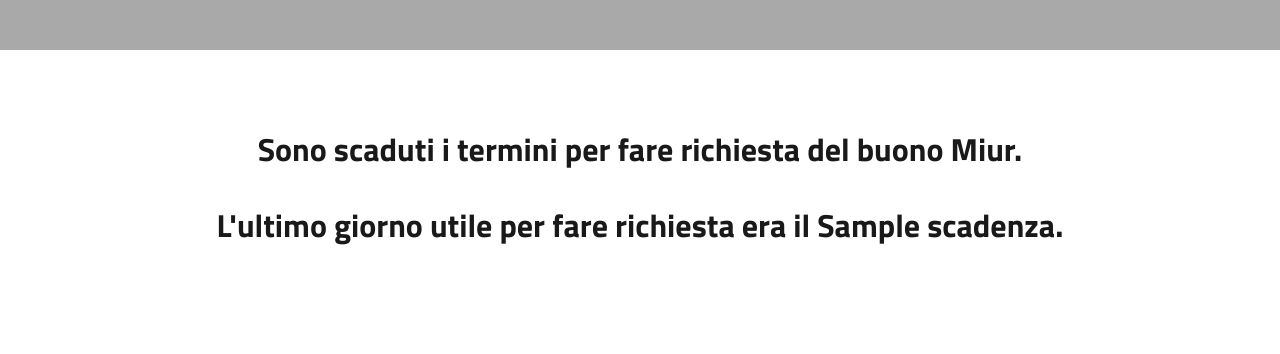
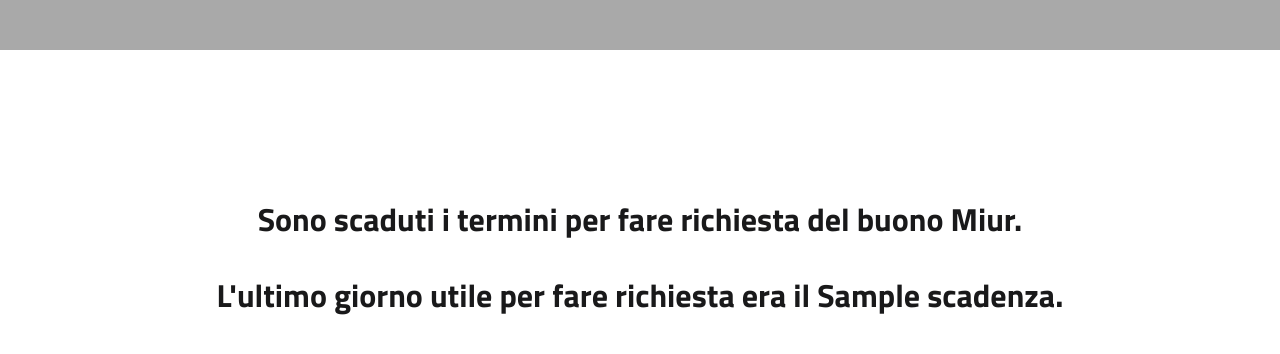
Before and after one commit to tonilavo/buonisc_miur, a Django app: template front/templates/preform_fine.html in a window 1280 px wide. Shown: the part 130-484 px from the top of the page. Run offline with Django 3.2, Linux system fonts and the light colour scheme; the template is opened without the code that fills it: most values are stand-ins (such as "Sample title", 1, 10 or a date in 2020); parts of the project's set-up code (start-up, migrations or seed data) failed here and were passed over; some libraries are stand-ins or nearby versions.

Commit message:
Add files via upload

```diff
--- a/front/templates/preform_fine.html
+++ b/front/templates/preform_fine.html
@@ -6,7 +6,7 @@
 
 {% block content %}
 
-		<div class="panel-heading pagetitlehome titolopagina" style="padding-top:80px;">
+		<div class="panel-heading pagetitlehome titolopagina" style="padding-top:150px;">
 <h3 class="d-flex justify-content-center">Sono scaduti i termini per fare richiesta del buono Miur.</h3>
 
 <br>
```
